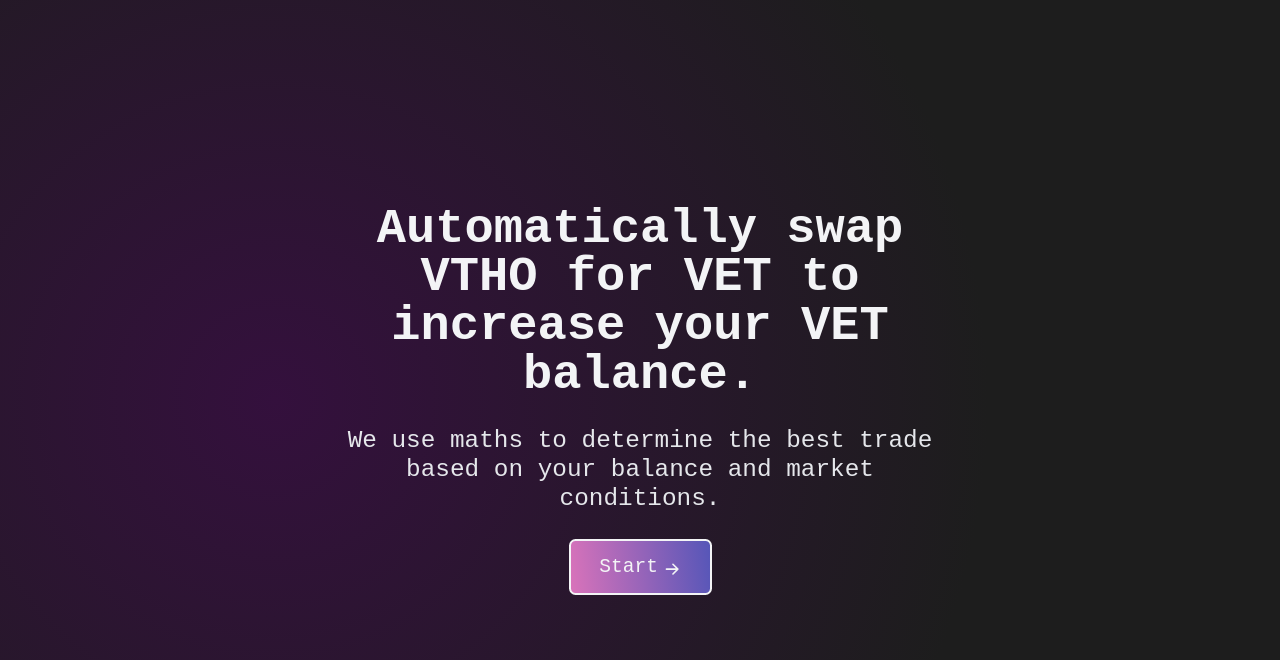
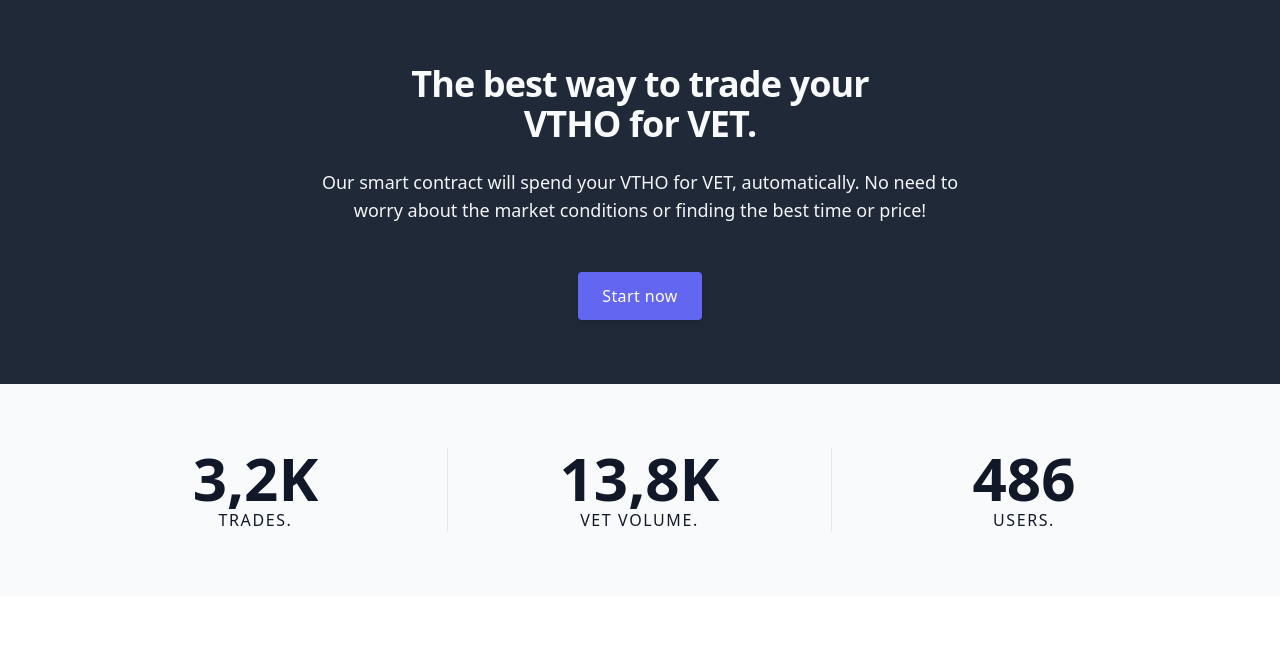
Before and after one commit to veFarm/landing, a Svelte app: page / in a window 1280 px wide. Shown: the top 660 px of the page. Built offline with nearby package versions, Linux system fonts and the light colour scheme.

Commit message:
copy and stats

```diff
--- a/src/App.svelte
+++ b/src/App.svelte
@@ -1,28 +1,71 @@
-<div class="flex flex-col justify-center space-y-8">
-  <h1>Automatically swap VTHO for VET to increase your VET balance.</h1>
-  <h2>
-    We use maths to determine the best trade based on your balance and market
-    conditions.
-  </h2>
-
-  <a href="#" class="inline-flex items-center justify-center">
-    Start
-    <svg
-      class="w-5 h-5 ml-2 mt-1"
-      fill="currentColor"
-      viewBox="0 0 20 20"
-      xmlns="http://www.w3.org/2000/svg"
-      ><path
-        fill-rule="evenodd"
-        d="M10.293 3.293a1 1 0 011.414 0l6 6a1 1 0 010 1.414l-6 6a1 1 0 01-1.414-1.414L14.586 11H3a1 1 0 110-2h11.586l-4.293-4.293a1 1 0 010-1.414z"
-        clip-rule="evenodd"
-      /></svg
+<div class="px-4 py-8 mx-auto w-full md:px-24 lg:px-8 lg:py-16 bg-gray-800">
+  <div class="max-w-xl sm:mx-auto lg:max-w-2xl">
+    <div class="flex flex-col mb-8 sm:text-center sm:mb-0">
+      <div
+        class="max-w-xl mb-10 md:mx-auto sm:text-center lg:max-w-2xl md:mb-12"
+      >
+        <h2
+          class="max-w-lg mb-6 font-sans text-3xl font-bold leading-none tracking-tight text-gray-50 sm:text-4xl md:mx-auto"
+        >
+          The best way to trade your VTHO for VET.
+        </h2>
+        <p class="text-base text-gray-100 md:text-lg">
+          Our smart contract will spend your VTHO for VET, automatically. No
+          need to worry about the market conditions or finding the best time or
+          price!
+        </p>
+      </div>
+      <div>
+        <a
+          href="/"
+          class="inline-flex items-center justify-center h-12 px-6 font-medium tracking-wide text-white transition duration-200 rounded shadow-md bg-indigo-500 hover:bg-indigo-500 focus:shadow-outline focus:outline-none"
+        >
+          Start now
+        </a>
+      </div>
+    </div>
+  </div>
+</div>
+<div class="px-4 py-8 mx-auto w-full bg-gray-50 md:px-24 lg:px-8 lg:py-16">
+  <!-- <div
+    class="max-w-xl mb-8 md:mx-auto sm:text-center lg:max-w-2xl md:mb-12"
+  >
+    <h2
+      class="max-w-lg mb-6 font-sans text-3xl font-bold leading-none tracking-tight text-gray-900 sm:text-4xl md:mx-auto text-center"
     >
-  </a>
+      Stats
+    </h2>
+  </div> -->
+  <div class="max-w-6xl mx-auto grid grid-cols-3 row-gap-8 md:grid-cols-3">
+    <div class="text-center md:border-r border-gray-150">
+      <h6 class="text-4xl font-bold lg:text-5xl xl:text-6xl text-gray-900">
+        3,2K
+      </h6>
+      <p
+        class="text-sm font-medium tracking-widest text-gray-900 uppercase lg:text-base"
+      >
+        Trades.
+      </p>
+    </div>
+    <div class="text-center md:border-r border-gray-150">
+      <h6 class="text-4xl font-bold lg:text-5xl xl:text-6xl text-gray-900">
+        13,8K
+      </h6>
+      <p
+        class="text-sm font-medium tracking-widest text-gray-900 uppercase lg:text-base"
+      >
+        VET volume.
+      </p>
+    </div>
+    <div class="text-center">
+      <h6 class="text-4xl font-bold lg:text-5xl xl:text-6xl text-gray-900">
+        486
+      </h6>
+      <p
+        class="text-sm font-medium tracking-widest text-gray-900 uppercase lg:text-base"
+      >
+        Users.
+      </p>
+    </div>
+  </div>
 </div>
-
-<style>
-  a {
-    background: linear-gradient(263deg, #5656b8 0%, hsl(318, 57%, 65%) 100%);
-  }
-</style>
--- a/src/app.css
+++ b/src/app.css
@@ -3,7 +3,7 @@
 @tailwind utilities;
 
 :root {
-  font-family: monospace;
+  /* font-family: monospace; */
   font-synthesis: none;
   text-rendering: optimizeLegibility;
   -webkit-font-smoothing: antialiased;
@@ -12,32 +12,25 @@
 }
 
 body {
-  display: flex;
-  place-items: center;
   margin: 0;
   min-height: 100vh;
-  background: radial-gradient(
-    55.7% 88.6% at 21.5% 50%,
-    #34103d 0%,
-    #1d1d1d 100%
-  );
 }
 
 #app {
-  max-width: 640px;
+  /* max-width: 940px; */
   margin: 0 auto;
-  @apply px-8;
+  /* @apply px-8; */
 }
 
 /* Fonts */
-h1 {
+/* h1 {
   @apply text-4xl md:text-6xl font-extrabold text-gray-100 text-center;
 }
 
-h2 {
+p {
   @apply text-xl md:text-3xl font-normal text-gray-200 text-center;
 }
 
 a {
-  @apply px-5 py-3 md:px-6 md:py-4 text-xl md:text-2xl font-medium text-center text-gray-100 border-2 border-gray-100 rounded-lg focus:ring-4 focus:ring-blue-300 dark:focus:ring-blue-900 w-44 mx-auto;
-}
+  @apply px-6 py-4 md:px-7 md:py-5 text-xl md:text-2xl font-semibold text-center text-slate-50 border-2 border-gray-100 rounded-lg focus:ring-4 focus:ring-blue-300 mx-auto;
+} */
```
